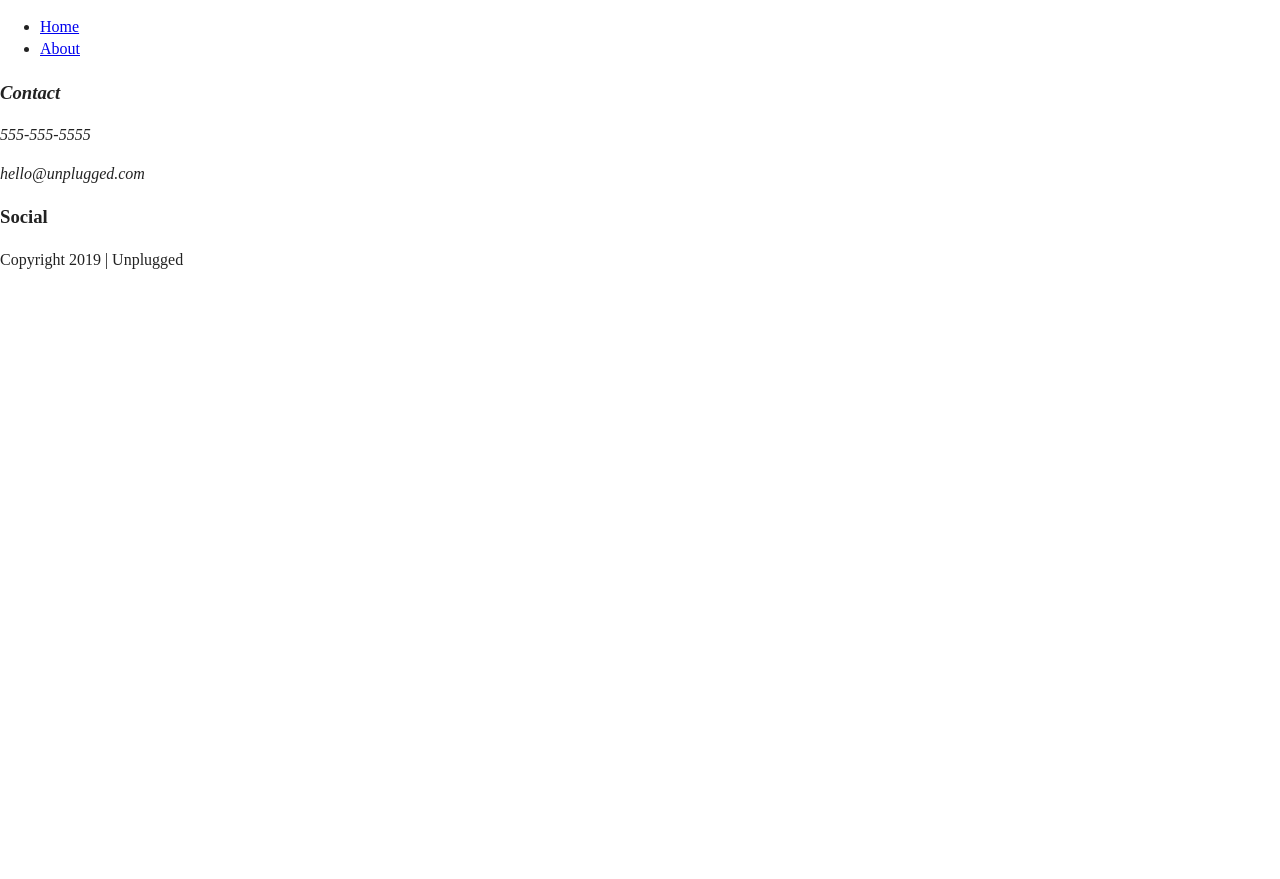
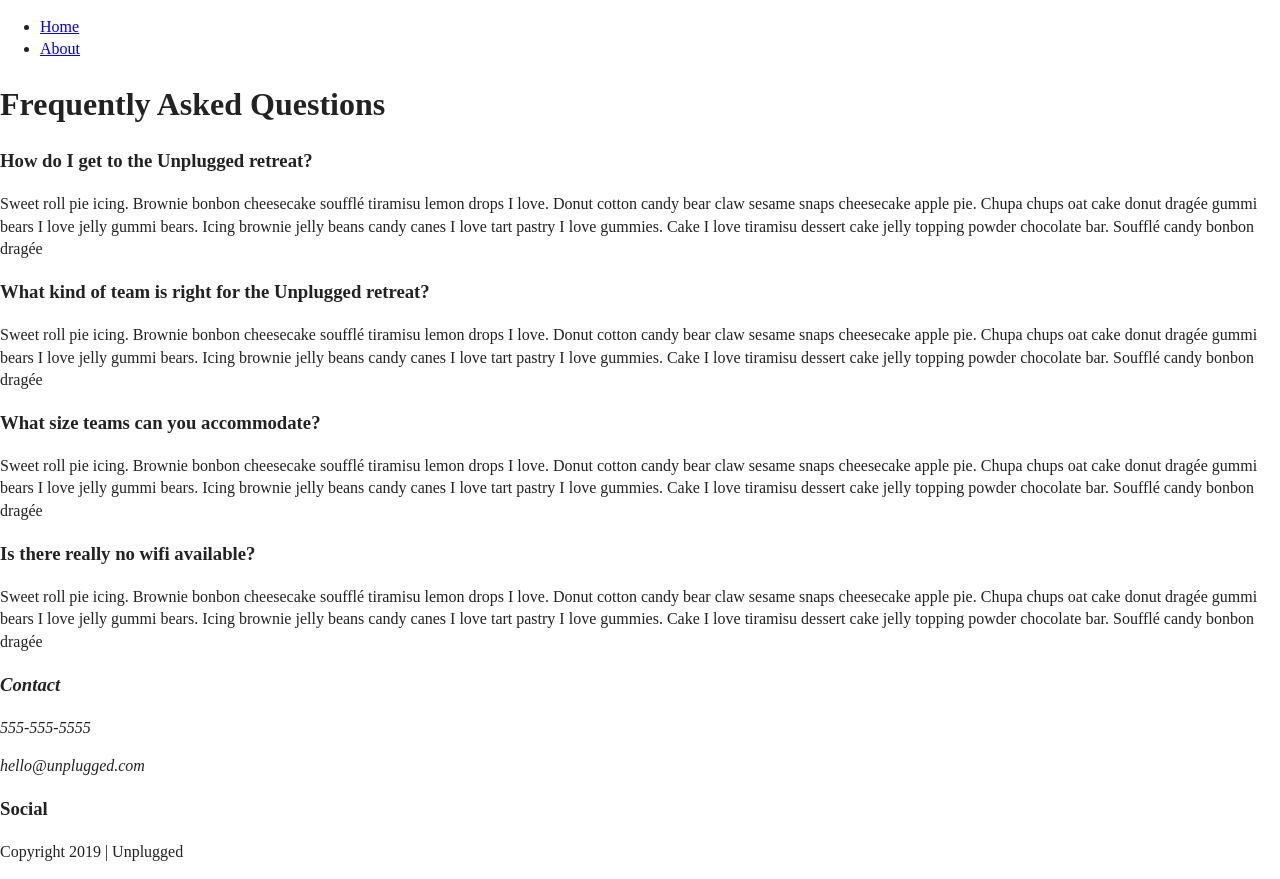
Before and after one commit to tefisaravia/unplugged-retreat, a website: page faq/index.html in a window 1280 px wide. Before the commit the page ends 800 px from the top, so only its background shows below. Drawn offline with Linux system fonts and the light colour scheme.

Commit message:
updated faq page

```diff
--- a/faq/index.html
+++ b/faq/index.html
@@ -37,6 +37,36 @@
       </nav>
   </div>
 </header>
+
+<main>
+     <section class="faq">
+       <div class="content-wrapper">
+           <h1>Frequently Asked Questions</h1>
+           <div class="question">
+            <h3>How do I get to the Unplugged retreat?</h3>
+            <p>Sweet roll pie icing. Brownie bonbon cheesecake soufflé tiramisu lemon drops I love. Donut cotton candy bear claw sesame snaps cheesecake apple pie. Chupa chups oat cake donut dragée gummi bears I love jelly gummi bears.
+              Icing brownie jelly beans candy canes I love tart pastry I love gummies. Cake I love tiramisu dessert cake jelly topping powder chocolate bar. Soufflé candy bonbon dragée</p>
+           </div>
+           <div class="question">
+            <h3>What kind of team is right for the Unplugged retreat?</h3>
+            <p>Sweet roll pie icing. Brownie bonbon cheesecake soufflé tiramisu lemon drops I love. Donut cotton candy bear claw sesame snaps cheesecake apple pie. Chupa chups oat cake donut dragée gummi bears I love jelly gummi bears.
+              Icing brownie jelly beans candy canes I love tart pastry I love gummies. Cake I love tiramisu dessert cake jelly topping powder chocolate bar. Soufflé candy bonbon dragée</p>
+           </div>
+           <div class="question">
+            <h3>What size teams can you accommodate?</h3>
+            <p>Sweet roll pie icing. Brownie bonbon cheesecake soufflé tiramisu lemon drops I love. Donut cotton candy bear claw sesame snaps cheesecake apple pie. Chupa chups oat cake donut dragée gummi bears I love jelly gummi bears.
+              Icing brownie jelly beans candy canes I love tart pastry I love gummies. Cake I love tiramisu dessert cake jelly topping powder chocolate bar. Soufflé candy bonbon dragée</p>
+           </div>
+           <div class="question">
+            <h3>Is there really no wifi available?</h3>
+            <p>Sweet roll pie icing. Brownie bonbon cheesecake soufflé tiramisu lemon drops I love. Donut cotton candy bear claw sesame snaps cheesecake apple pie. Chupa chups oat cake donut dragée gummi bears I love jelly gummi bears.
+              Icing brownie jelly beans candy canes I love tart pastry I love gummies. Cake I love tiramisu dessert cake jelly topping powder chocolate bar. Soufflé candy bonbon dragée</p>
+           </div>
+
+
+       </div>
+     </section>
+</main>
 
 <!-- Footer Section -->
 <footer>
```
